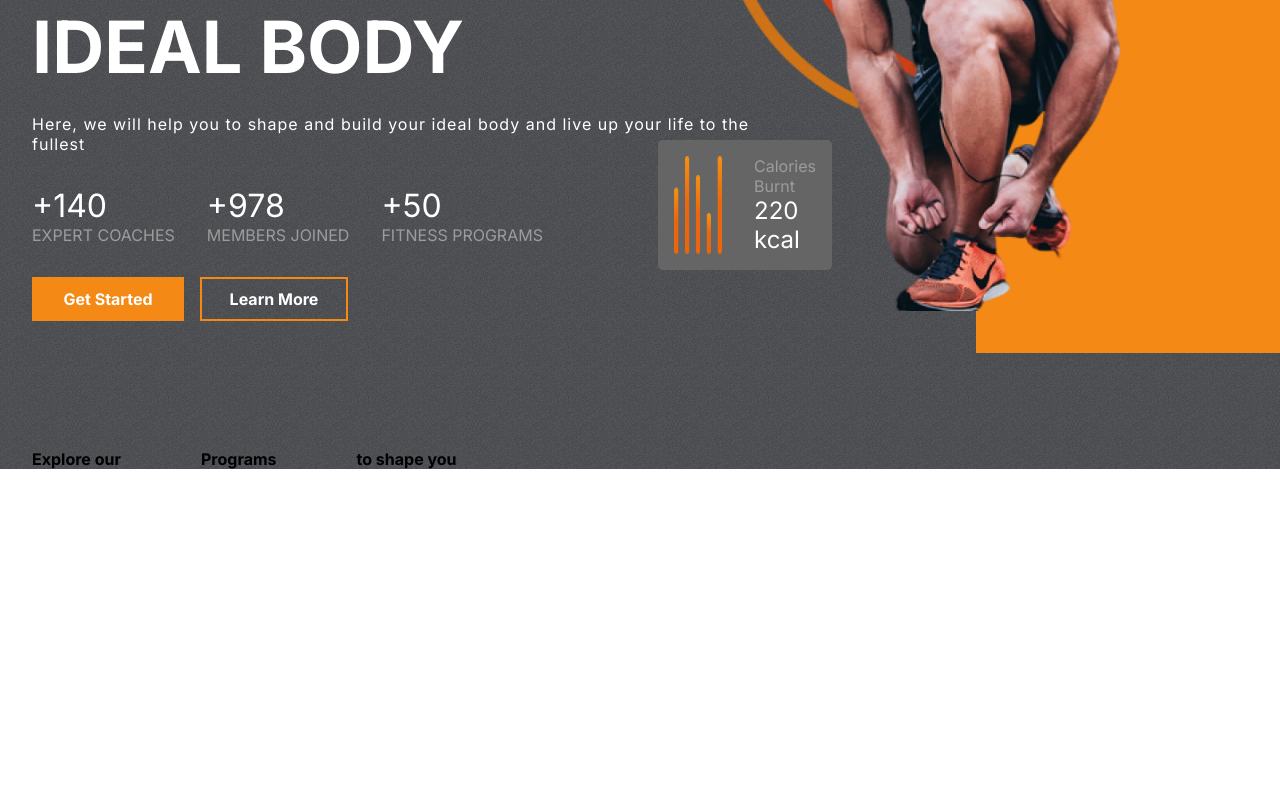
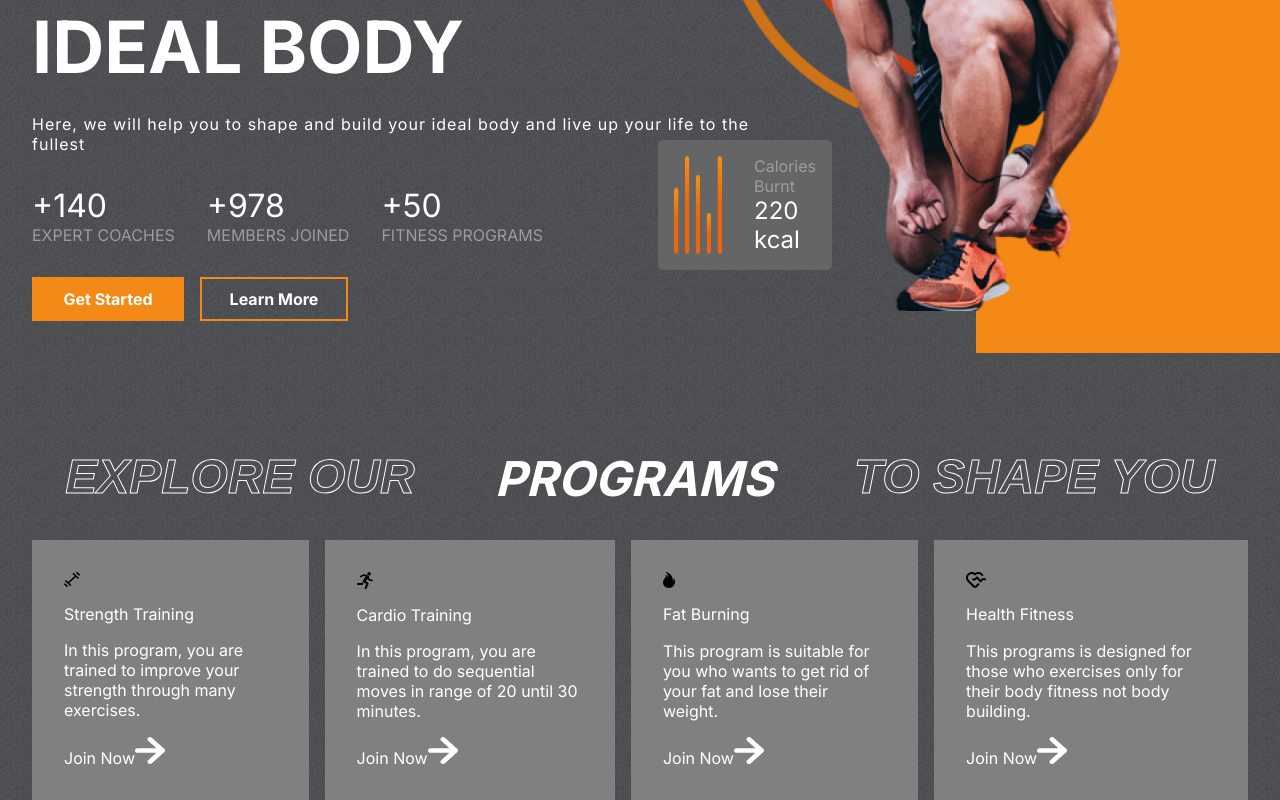
Before and after one commit to ThomasSzentirmay/FT-demo-st, a React (Create React App) app: page / in a window 1280 px wide. Shown: the part 372-1172 px from the top of the page. Before the commit the page ends 841 px from the top, so only its background shows below. Built offline with nearby package versions, Linux system fonts and the light colour scheme; the HTML template or start-up script is replaced by a standard one.

Commit message:
added styling to program cards

```diff
--- a/src/components/Hero/Hero.css
+++ b/src/components/Hero/Hero.css
@@ -115,10 +115,10 @@
     display: flex;
     flex-direction: column;
     gap: 1rem;
-    background-color: var(--darkGray);
+    background-color: #424040;
     width: fit-content;
     padding: 1rem;
-    align-items: start;
+    align-items: flex-start;
     border-radius: 5px;
     position: absolute;
     right: 4rem;
--- a/src/components/Programs/Programs.css
+++ b/src/components/Programs/Programs.css
@@ -9,4 +9,24 @@
     display: flex;
     gap: 5rem;
     font-weight: bold;
+    font-size: 3rem;
+    justify-content: center;
+    color: #fff;
+    text-transform: uppercase;
+    font-style: italic;
 }
+
+.program-categories {
+    display: flex;
+    gap: 1rem;
+}
+
+.category {
+    display: flex;
+    flex-direction: column;
+    background-color: gray;
+    padding: 2rem;
+    gap: 1rem;
+    color: #fff;
+    justify-content: space-between;
+}
--- a/src/components/Programs/Programs.jsx
+++ b/src/components/Programs/Programs.jsx
@@ -1,15 +1,34 @@
 import React from 'react';
 import './Programs.css'
+import { programsData } from '../../data/programsData';
+import RightArrow from '../../assets/rightArrow.png';
 
 const Programs = () => {
     return (
         <div className="Programs" id="programs">
             {/* Header */}
             <div className="programs-header">
-                <span>Explore our</span>
+                <span className="stroke-text">Explore our</span>
                 <span>Programs</span>
-                <span>to shape you</span>
+                <span className="stroke-text">to shape you</span>
             </div>
+
+            <div className="program-categories">
+                {programsData.map((program) => {
+                    return (
+                        <div className="category">
+                            {program.image}
+                            <span>{program.heading}</span>
+                            <span>{program.details}</span>
+                            <div className="join-now">
+                                <span>Join Now</span>
+                                <img src={RightArrow} alt="" />
+                            </div>
+                        </div>
+                    );
+                })}
+            </div>
+
         </div>
     )
 }
```
